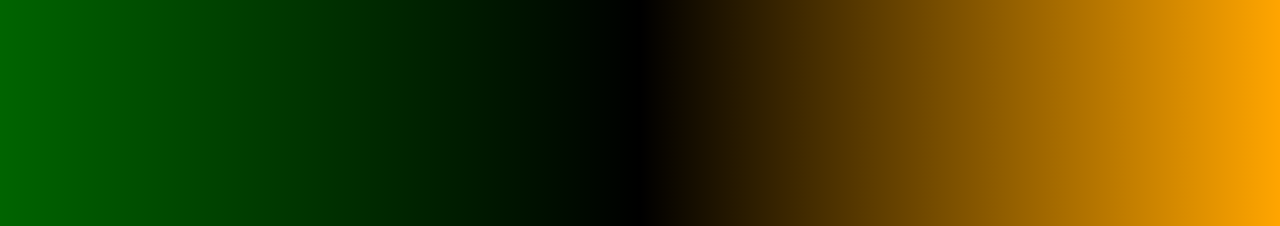
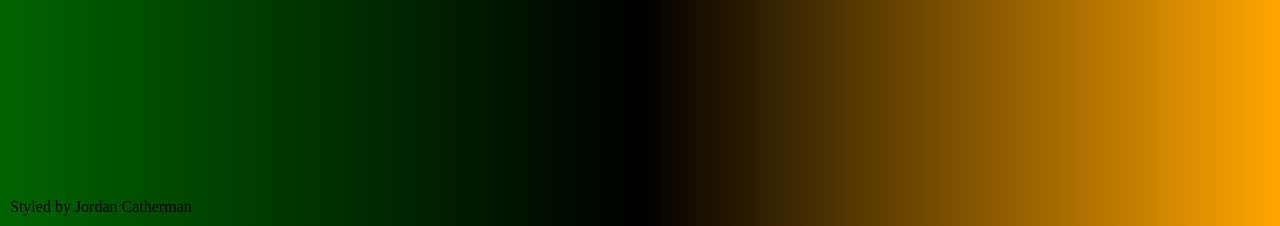
Before and after one commit to joshua-dweber/jo_project, a Django app: page / in a window 1280 px wide. Shown: the part 574-800 px from the top of the page. Run offline with Django 3.2, Linux system fonts and the light colour scheme; data comes from the database, SQL or seed files in the repository; both versions use the stored data as it was after the commit.

Commit message:
final changes before deployment

```diff
--- a/main/static/css/click.css
+++ b/main/static/css/click.css
@@ -51,3 +51,9 @@ body {
     width: 100%;
     display: flex;
 }
+
+#credit {
+    position: absolute;
+    bottom: 10px;
+    left: 10px;
+}
--- a/main/static/css/index.css
+++ b/main/static/css/index.css
@@ -67,3 +67,9 @@ body {
 #button2 .btext {
     margin-left:-500px;
 }
+
+#credit {
+    position: absolute;
+    bottom: 10px;
+    left: 10px;
+}
--- a/main/static/css/time.css
+++ b/main/static/css/time.css
@@ -167,3 +167,9 @@ body {
     border: 1px solid green;
     cursor: pointer;
 }
+
+#credit {
+    position: absolute;
+    bottom: 10px;
+    left: 10px;
+}
--- a/main/templates/click.html
+++ b/main/templates/click.html
@@ -37,6 +37,7 @@
 		</div>
 		<div id="buildings"></div>
 	</div>
+	<span id="credit">Styled by Jonathan Wright</span>
 </body>
 
 </html>
--- a/main/templates/index.html
+++ b/main/templates/index.html
@@ -51,8 +51,8 @@
             <span class='btext'>&#8592; Click Simulator</span>
 
         </a>
-
     </div>
 </div>
+<span id="credit">Styled by Jordan Catherman</span>
 </body>
 </html>
--- a/main/templates/time.html
+++ b/main/templates/time.html
@@ -39,5 +39,6 @@
             <input type="submit" value="Change Money" id="money-submit">
         </form>
     </div>
+    <span id="credit">Styled by Joshua Weber</span>
 </body>
 </html>
```
Also changed, not shown: db.sqlite3.
